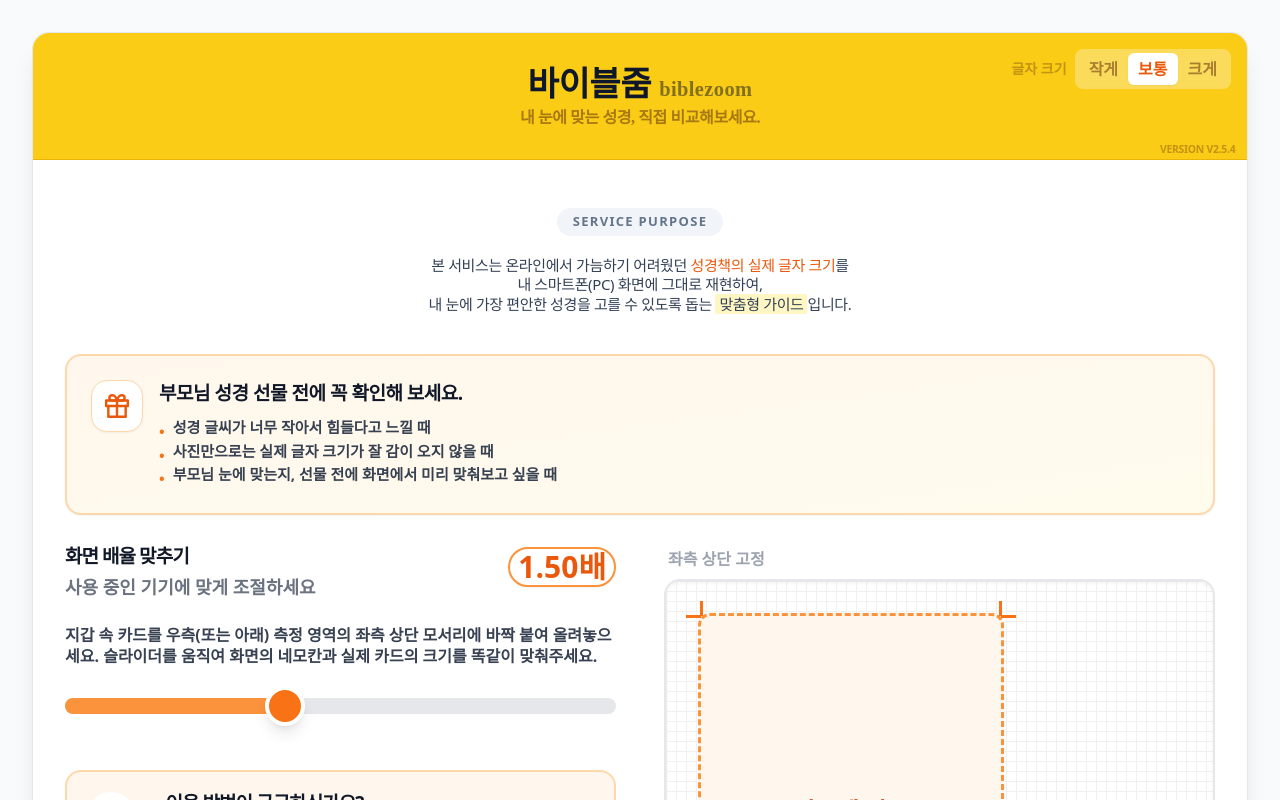
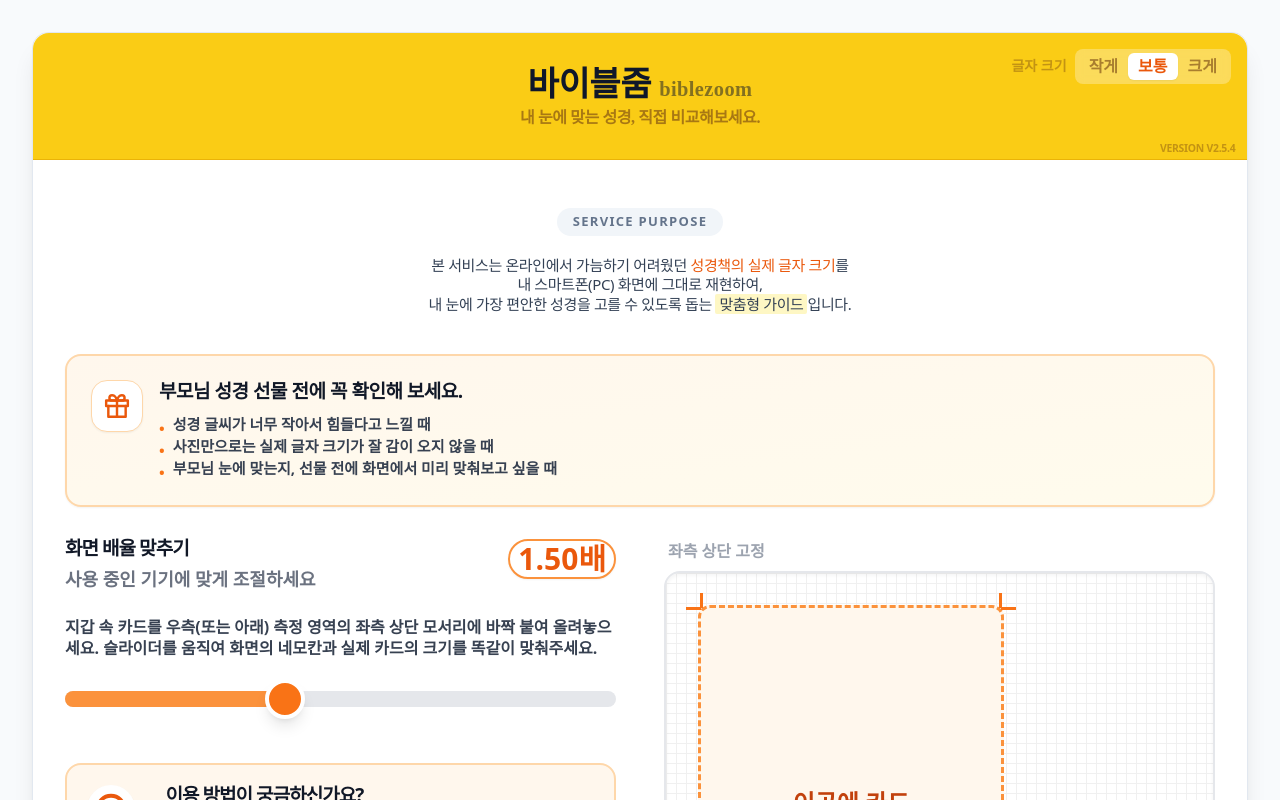
Before and after one commit to graceworkstudio/biblefont, a React (Vite) app: page / in a window 1280 px wide. Shown: the top 800 px of the page. Built offline with nearby package versions, Linux system fonts and the light colour scheme; a web font is replaced by a local one.

Commit message:
auto: 2026-05-15 01:48:48

```diff
--- a/src/App.jsx
+++ b/src/App.jsx
@@ -3644,10 +3644,7 @@ const App = () => {
             <div className="inline-block px-4 py-1.5 bg-slate-100 rounded-full text-slate-500 text-[length:var(--font-tag)] font-bold mb-5 uppercase tracking-widest">
               Service Purpose
             </div>
-            <p
-              className="text-[length:var(--font-hero-bullets)] font-medium text-slate-700 tracking-tight"
-              style={{ lineHeight: 'var(--font-purpose-leading)' }}
-            >
+            <p className="text-[length:var(--font-hero-bullets)] font-medium text-slate-700 tracking-tight leading-adaptive-purpose">
               본 서비스는 온라인에서 가늠하기 어려웠던 <span className="text-orange-600">성경책의 실제 글자 크기</span>를 <br className="hidden md:block" />
               내 스마트폰(PC) 화면에 그대로 재현하여,<br className="hidden md:block" />
               내 눈에 가장 편안한 성경을 고를 수 있도록 돕는 <span className="bg-yellow-200/50 px-1 rounded-sm">맞춤형 가이드</span>입니다.
@@ -3673,8 +3670,7 @@ const App = () => {
                   {EMPATHY_BULLETS.map((line, i) => (
                     <li
                       key={i}
-                      className="flex items-start gap-2"
-                      style={{ lineHeight: 'var(--font-empathy-leading)' }}
+                      className="flex items-start gap-2 leading-adaptive-empathy"
                     >
                       <span className="text-orange-500 mt-1 shrink-0 select-none" aria-hidden>•</span>
                       <span>{line}</span>
@@ -3705,10 +3701,7 @@ const App = () => {
                     </div>
                 </div>
 
-                <p
-                    className="text-sm text-gray-700 mb-6 font-bold instruction-text"
-                    style={{ lineHeight: 'var(--font-empathy-leading)' }}
-                >
+                <p className="text-sm text-gray-700 mb-6 font-bold instruction-text leading-adaptive-empathy">
                     지갑 속 카드를 우측(또는 아래) 측정 영역의 좌측 상단 모서리에 바짝 붙여 올려놓으세요. 슬라이더를 움직여 화면의 네모칸과 실제 카드의 크기를 똑같이 맞춰주세요.
                 </p>
 
--- a/src/index.css
+++ b/src/index.css
@@ -112,12 +112,21 @@
   --spacing-section-subtitle: 0.5rem;
 }
 
-/* [!] 중요: 아래의 line-height 설정이 모든 텍스트의 줄간격을 고정하고 있습니다. */
-/* 개별 요소에서 줄간격을 조정하려면 이 1.2 설정을 덮어써야 합니다. (!important를 제거하여 인라인 스타일이 적용되도록 수정함) */
+/* [!] 중요: 이 앱은 실제 사이즈를 재현하므로 화면 줌 등에 의해 레이아웃이 변하지 않도록 줄간격을 강제 고정합니다. */
 .bible-preview-text,
+.bible-preview-text *,
 .measurement-result,
-.no-zoom {
-    line-height: 1.2; /* 자식 요소들이 상속받을 기본값입니다. 이제 개별 설정이 가능합니다. */
+.no-zoom,
+.no-zoom * {
+    line-height: 1.2 !important;
+}
+
+/* 위 고정 설정 속에서도 예외적으로 줄간격 조절이 필요한 영역을 위한 클래스입니다. */
+.leading-adaptive-purpose {
+    line-height: var(--font-purpose-leading) !important;
+}
+.leading-adaptive-empathy {
+    line-height: var(--font-empathy-leading) !important;
 }
 
 /* Custom Range Slider Thumb for Mobile Touchability */
```
